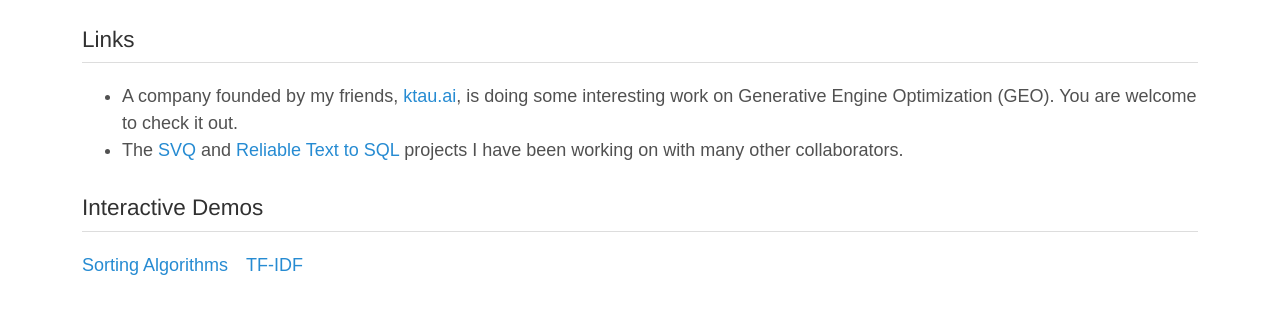
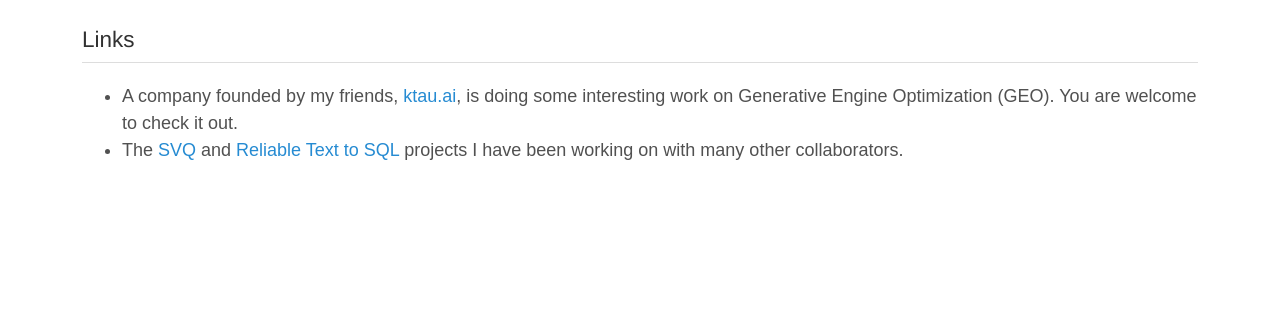
Before and after one commit to yestinchen/yestinchen.github.io, a Jekyll site: the page built from index.html, in a window 1280 px wide, cut to the strip 1022-1381 px from the top of the page. Shown: the top 314 px of the strip. Built offline with Jekyll 4.4.1, drawn with Linux system fonts in a browser that asks for light colours; the list of posts is cut into pages by our own code; after the commit the page ends 1266 px from its top, so only the background shows below that.

Commit message:
remove entry from index

```diff
--- a/index.html
+++ b/index.html
@@ -73,12 +73,12 @@
   </ul>
 </div>
 
-<h3 class="section-heading" id="teaching-pages">Interactive Demos</h3>
+<!-- <h3 class="section-heading" id="teaching-pages">Interactive Demos</h3>
 <div class="links-container">
   <ul style="margin: 0; padding: 0; list-style: none; display: flex; gap: 1em; flex-wrap: wrap;">
   <li><a href="/pages/sortalg">Sorting Algorithms</a></li>
   <li><a href="/pages/tfidf">TF-IDF</a></li>
   </ul>
-</div>
+</div> -->
 
 </div>
```
